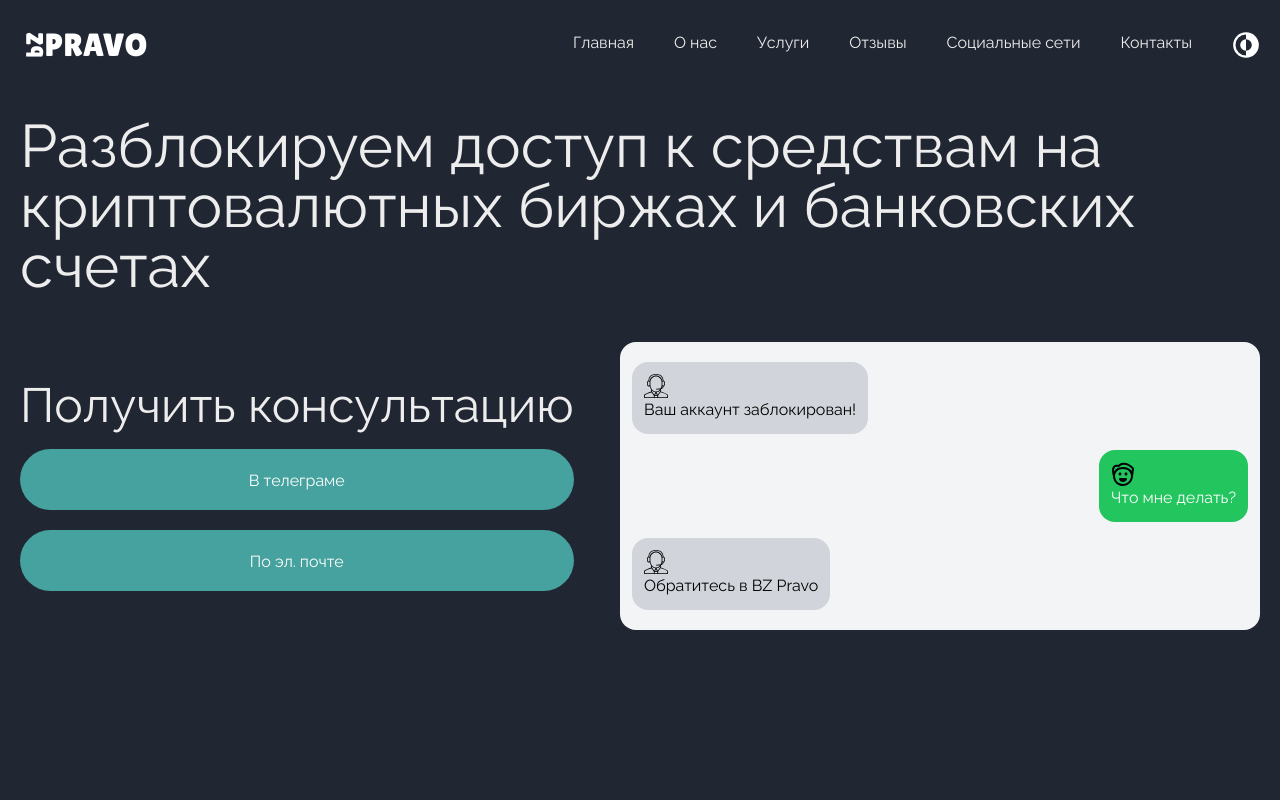
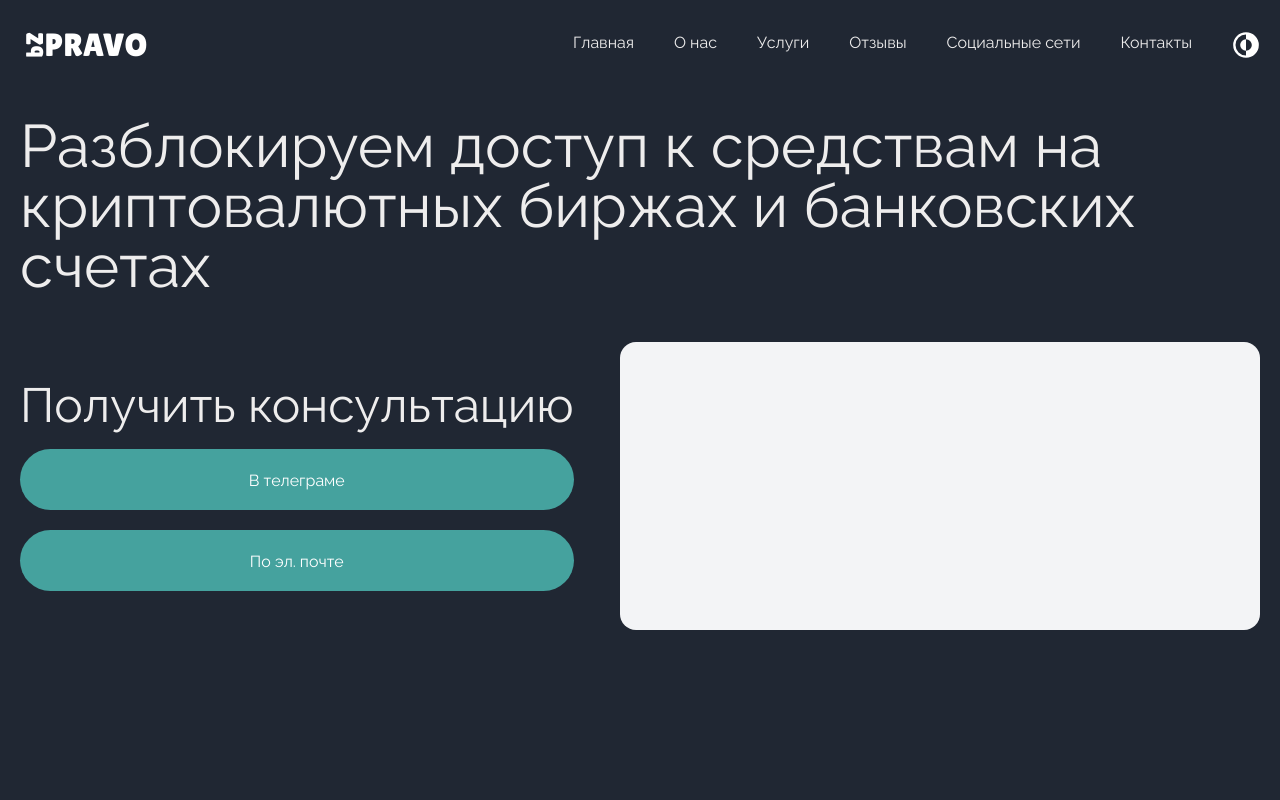
Before and after one commit to velsamm/unlock-website, a Next.js app: page / in a window 1280 px wide. Shown: the top 800 px of the page. Built offline with nearby package versions, Linux system fonts and the light colour scheme.

Commit message:
chat animation loop

```diff
--- a/src/components/UnlockChatAnimation/unlockChatAnimation.tsx
+++ b/src/components/UnlockChatAnimation/unlockChatAnimation.tsx
@@ -18,13 +18,26 @@ const ChatMessage: FC<Props> = ({ children, type, showDelay = 1000 }) => {
 	const outStyles = type === 'out' && 'bg-green-500 text-white ml-auto';
 	const imageSrc = type === 'in' ? operatorImg : manImg;
 
-	useEffect(() => {
-		const timeoutId = setTimeout(() => {
+	const startAnimation = () => {
+		return setTimeout(() => {
 			setShow(true);
 		}, showDelay);
+	}
+
+	useEffect(() => {
+		const timeoutId = startAnimation();
+		let restartTimeoutId: NodeJS.Timeout;
+
+		const restartIntervalId = setInterval(() => {
+			setShow(false);
+			clearTimeout(restartTimeoutId);
+			restartTimeoutId = startAnimation();
+		}, 5000)
 
 		return () => {
-			clearTimeout(timeoutId)
+			clearTimeout(timeoutId);
+			clearTimeout(restartTimeoutId);
+			clearInterval(restartIntervalId);
 		}
 	}, [])
 
@@ -49,9 +62,9 @@ const Chat: FC<PropsWithChildren> = ({ children }) => {
 export const UnlockChatAnimation: FC = () => {
 	return (
 		<Chat>
-			<ChatMessage type='in' showDelay={500}>Ваш аккаунт заблокирован!</ChatMessage>
-			<ChatMessage type='out' showDelay={1000}>Что мне делать?</ChatMessage>
-			<ChatMessage type='in' showDelay={1500}>Обратитесь в BZ Pravo</ChatMessage>
+			<ChatMessage type='in' showDelay={1000}>Ваш аккаунт заблокирован!</ChatMessage>
+			<ChatMessage type='out' showDelay={1500}>Что мне делать?</ChatMessage>
+			<ChatMessage type='in' showDelay={2000}>Обратитесь в BZ Pravo</ChatMessage>
 		</Chat>
 	)
 }
```
